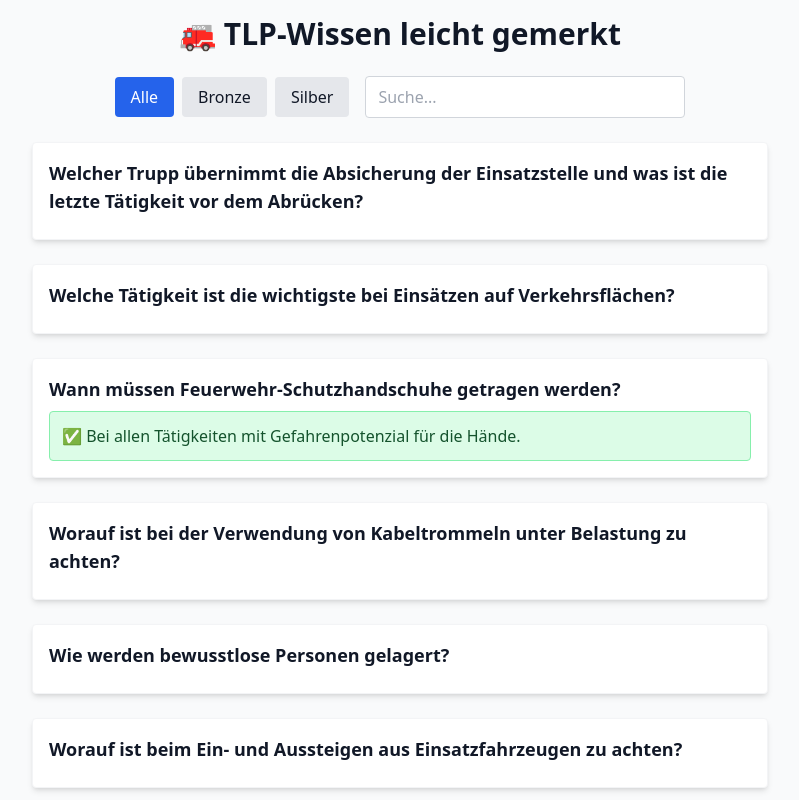
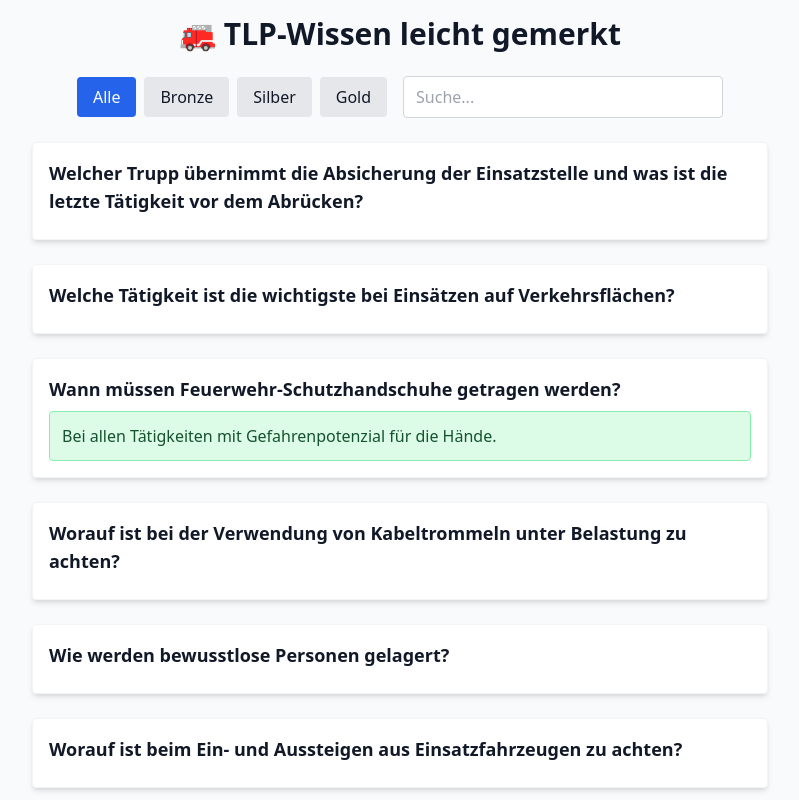
Before and after one commit to pilotseye/TLP-Wissen, a React (Vite) app: page / in a window 1280 px wide. Both pictures are taken after a click on the element "Wann müssen Feuerwehr-Schutzhandschuhe getragen werden?". Shown: the top 800 px of the page, without its empty margins (240-1039 px from the left). Built offline with nearby package versions, Linux system fonts and the light colour scheme.

Commit message:
Update App.jsx

```diff
--- a/src/App.jsx
+++ b/src/App.jsx
@@ -43,7 +43,29 @@ const facts = [
   { category: "Silber", question: "Warum müssen Spreizerarme 1 cm geöffnet sein?", answer: "Zur Sichtkontrolle auf drucklosen Zustand." },
   { category: "Silber", question: "Wie kommt man zum Rettungsdatenblatt, wenn keines im Fahrzeug?", answer: "Rettungsdatenbanken (CRS, Euro Rescue, ARBÖ, ÖAMTC)." },
   { category: "Silber", question: "Welche Hinweise stehen im Rettungsdatenblatt?", answer: "Batteriestandorte, Airbags, Hochvoltbatterien, Karosseriestruktur, Tankdeckel usw." },
-  { category: "Silber", question: "Wie erkennt man ein Hybridfahrzeug?", answer: "Orange Kabel, Piktogramme, doppelte Abdeckungen, spezifische Aufkleber usw." }
+  { category: "Silber", question: "Wie erkennt man ein Hybridfahrzeug?", answer: "Orange Kabel, Piktogramme, doppelte Abdeckungen, spezifische Aufkleber usw." },
+
+  // --- TLP Gold ---
+  { category: "Gold", question: "Welches Material darf mit dem Schneidegerät nicht geschnitten werden?", answer: "Gehärtete Teile, Lenksäule, Seitenaufprallschutz, Gurtverankerungen." },
+  { category: "Gold", question: "Wie können geklebte Sicherheitsverbundglasscheiben bei Kraftfahrzeugen herausgenommen werden?", answer: "Mit einer Glassäge oder einer Säbelsäge." },
+  { category: "Gold", question: "Welche Behörde ist bei Unfällen mit Mineralölen auf Gewässern zu verständigen?", answer: "Bezirkshauptmannschaft bzw. das zuständige Magistrat." },
+  { category: "Gold", question: "Was ist bei Unfällen mit elektrifizierten Schienenfahrzeugen unbedingt zu prüfen?", answer: "Ob durch den elektrischen Strom unmittelbare Gefahr besteht." },
+  { category: "Gold", question: "Wer ist für das ordnungsgemäße Abschalten und Erden von elektrifizierten Bahnanlagen verantwortlich?", answer: "Für die ÖBB der Einsatzleiter ÖBB, für die Raaberbahn der Betriebsmanager oder Bereitschaftsdienst." },
+  { category: "Gold", question: "Was ist beim Einsatz von Hebekissen zu beachten?", answer: "Untergrund beachten, gegen Wegrutschen sichern, laufend unterbauen, Kissen vor scharfen Kanten schützen." },
+  { category: "Gold", question: "Wo können Menge, Gebinde, Absender / Empfänger eines Gefahrguttransporters herausgelesen werden?", answer: "Aus den Frachtpapieren." },
+  { category: "Gold", question: "Wie soll die Einsatzstelle bei der Personenrettung aus Fahrzeugen unterteilt werden?", answer: "Innerer Bereich: ca. 5 m, äußerer Bereich: 5–10 m = Bereitstellungsbereich." },
+  { category: "Gold", question: "Wie werden die Öffnungsschritte an einem KFZ bei der Personenrettung bezeichnet?", answer: "Erstöffnung – Versorgungsöffnung – Befreiungsöffnung." },
+  { category: "Gold", question: "Mit welchem Löschmittel wird ein Akkubrand eines Elektrofahrzeuges gelöscht?", answer: "Mit Wasser." },
+  { category: "Gold", question: "Welche Ausrüstung ist beim Ziehen des Servicesteckers des HV-Systems zu tragen?", answer: "Störlichtbogengeschützte Isolierhandschuhe und Gesichtsschutz." },
+  { category: "Gold", question: "Worauf ist beim Arbeiten an einem Elektro- oder Hybridfahrzeug zu achten?", answer: "Keine orangefarbenen Kabel berühren, HV-Batterie nicht beschädigen." },
+  { category: "Gold", question: "Wie kann festgestellt werden, ob sich ein austretender Wasserstoff entzündet hat?", answer: "Mit einer Wärmebildkamera oder durch den Besentest." },
+  { category: "Gold", question: "Wer gibt nach der Bearbeitung einer Ölspur auf der Straße diese wieder für den Verkehr frei?", answer: "Der Straßenerhalter." },
+  { category: "Gold", question: "Wie erkennt man bei Flüssig- oder Erdgasantrieb, dass es sich um ein alternatives Fahrzeug handelt?", answer: "Durch Kennzeichnung 'LPG' oder 'CNG' im Tankdeckel." },
+  { category: "Gold", question: "Wo stehen an der Fahrzeugaußenseite Hinweise auf Gefahrgut?", answer: "Auf der orangen Gefahrentafel und dem Gefahrenzettel." },
+  { category: "Gold", question: "Was bedeuten die Ziffern auf der orangen Warntafel?", answer: "Oben: Gefahrennummer, unten: Stoffnummer." },
+  { category: "Gold", question: "Was sind die wesentlichen Maßnahmen bei einem Gefahrguteinsatz?", answer: "GAMS-Regel: Gefahr erkennen – Absichern – Menschenrettung – Spezialkräfte anfordern." },
+  { category: "Gold", question: "Wie groß ist der durchschnittliche Sicherheitsabstand bei Gefahrgutunfällen?", answer: "30 bis 60 Meter." },
+  { category: "Gold", question: "Worauf sind bei einem Gefahrgutunfall verunfallte Personen zu prüfen?", answer: "Ob sie mit Gefahrgut kontaminiert sind." }
 ];
 
 export default function TLPWissen() {
@@ -68,7 +90,7 @@ export default function TLPWissen() {
       <h1 className="text-3xl font-bold text-center mb-6">🚒 TLP-Wissen leicht gemerkt</h1>
 
       <div className="flex flex-wrap items-center justify-center gap-2 mb-4">
-        {['Alle', 'Bronze', 'Silber'].map((cat) => (
+        {['Alle', 'Bronze', 'Silber', 'Gold'].map((cat) => (
           <button
             key={cat}
             onClick={() => setFilter(cat)}
@@ -97,7 +119,7 @@ export default function TLPWissen() {
           <h2 className="text-lg font-semibold mb-2">{item.question}</h2>
           {openIndex === idx && (
             <div className="mt-2 p-3 rounded bg-green-100 border border-green-300 text-green-900 animate-fade-in">
-              ✅ {item.answer}
+              {item.answer}
             </div>
           )}
         </div>
@@ -107,13 +129,14 @@ export default function TLPWissen() {
         <p className="text-center text-gray-500 mt-6">Keine Einträge gefunden.</p>
       )}
 
-      <style jsx>{`
-        @keyframes fade-in {
-          from { opacity: 0; transform: translateY(-5px); }
+      <style>{`
+        .animate-fade-in {
+          animation: fadeIn 0.3s ease-in-out;
+        }
+
+        @keyframes fadeIn {
+          from { opacity: 0; transform: translateY(-4px); }
           to { opacity: 1; transform: translateY(0); }
-        }
-        .animate-fade-in {
-          animation: fade-in 0.3s ease-out;
         }
       `}</style>
     </div>
```
